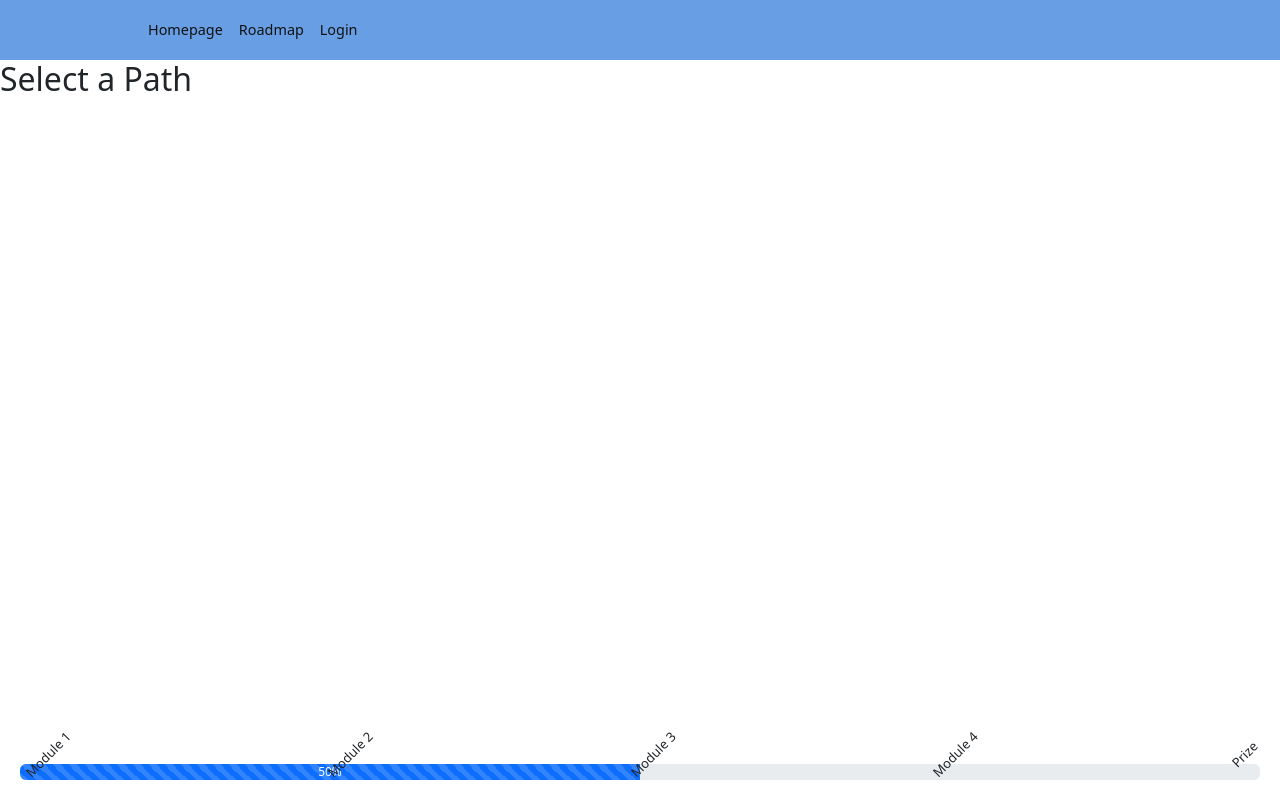
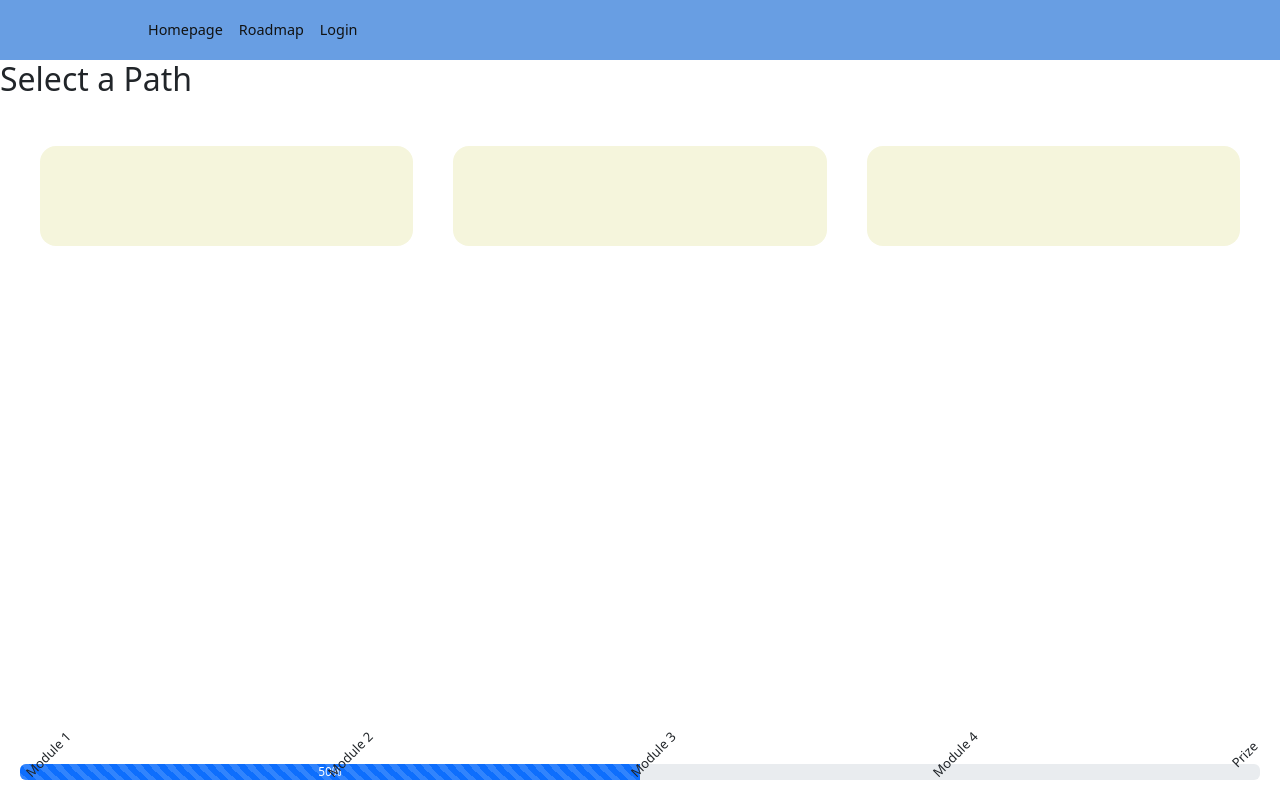
Before and after one commit to cfgcolumbus23/Team-15, a React (Create React App) app in the folder learning-app/: page /selection in a window 1280 px wide. Built offline with nearby package versions, Linux system fonts and the light colour scheme.

Commit message:
Outlining selection page

```diff
--- a/learning-app/src/pages/Selection.js
+++ b/learning-app/src/pages/Selection.js
@@ -1,6 +1,6 @@
 import React,{useState,useEffect} from 'react';
 import { Nav } from '../components/Navbar/NavbarElements';
-import './Roadmap.css';
+import './Selection.css';
 
 function Selection() {
 
@@ -36,6 +36,14 @@ function Selection() {
         <div className='selection'>
             <h2>Select a Path</h2>
         </div>
+        <div className='selection-container'>
+            <div id='selection-column-1' className='selection-column'>
+            </div>
+            <div id='selection-column-2' className='selection-column'>
+            </div>
+            <div id='selection-column-3' className='selection-column'>
+            </div>
+        </div>
         </>
     );
 }
--- a/learning-app/src/pages/selection.css
+++ b/learning-app/src/pages/selection.css
@@ -1,4 +1,20 @@
-.module-title {
+.selection-title {
     margin-top: 22px;
     text-align: center;
 }
+
+.selection-container {
+    display: flex;
+    flex-wrap: wrap;
+    height: 100px;
+    padding: 20px;
+}
+
+.selection-column {
+    flex: 1;
+    margin: 20px;
+    width: 33%;
+    height: 100px;
+    background-color: beige;
+    border-radius: 16px;
+}
```
